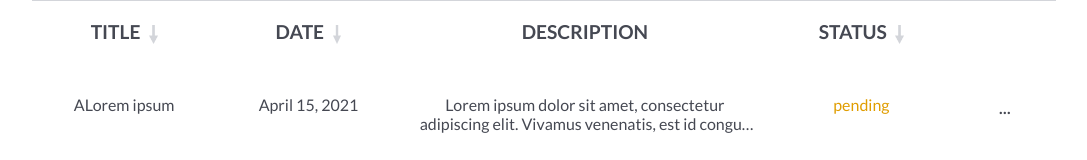
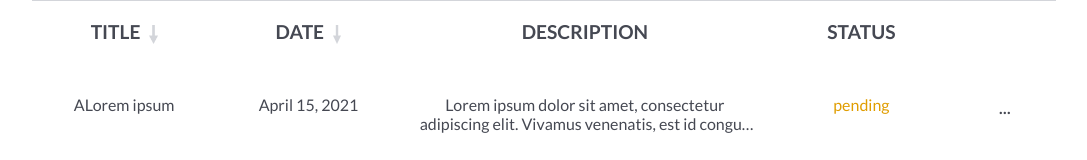
Before and after one commit to wojciechlasak/issue-tracker, a React (Create React App) app: page / in a window 1280 px wide. Shown: the top 160 px of the page, without its empty margins (96-1183 px from the left). Built offline with nearby package versions, Linux system fonts and the light colour scheme.

Commit message:
display list by filtering, delted sorting for status

```diff
--- a/src/components/issuesList/IssuesList.js
+++ b/src/components/issuesList/IssuesList.js
@@ -17,7 +17,7 @@ const IssuesList = () => {
   const [isShowPopup, setIsShowPopup] = useState(false);
   const [activeIssue, setActiveIssue] = useState(null);
   const { items, requestSort, sortConfig } = useSortableData(
-    issuesContext.issues
+    issuesContext.filteredIssues
   );
 
   const getClassNamesFor = name => {
@@ -53,12 +53,7 @@ const IssuesList = () => {
           Date <img src={Arrow} alt="" />
         </SortCell>
         <Cell width="36%">Description</Cell>
-        <SortCell
-          onClick={() => requestSort('status')}
-          sorted={getClassNamesFor('status')}
-        >
-          Status <img src={Arrow} alt="" />
-        </SortCell>
+        <Cell>Status</Cell>
       </ListHeader>
       {items.map(issue => (
         <Issue key={issue.id} issue={issue} onClickIssue={handleClickIssue} />
```
